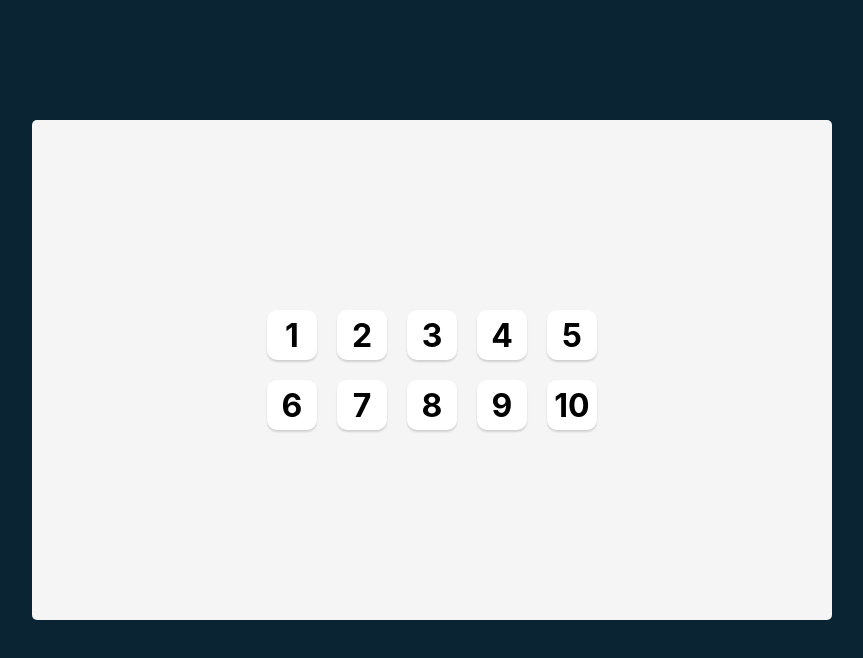
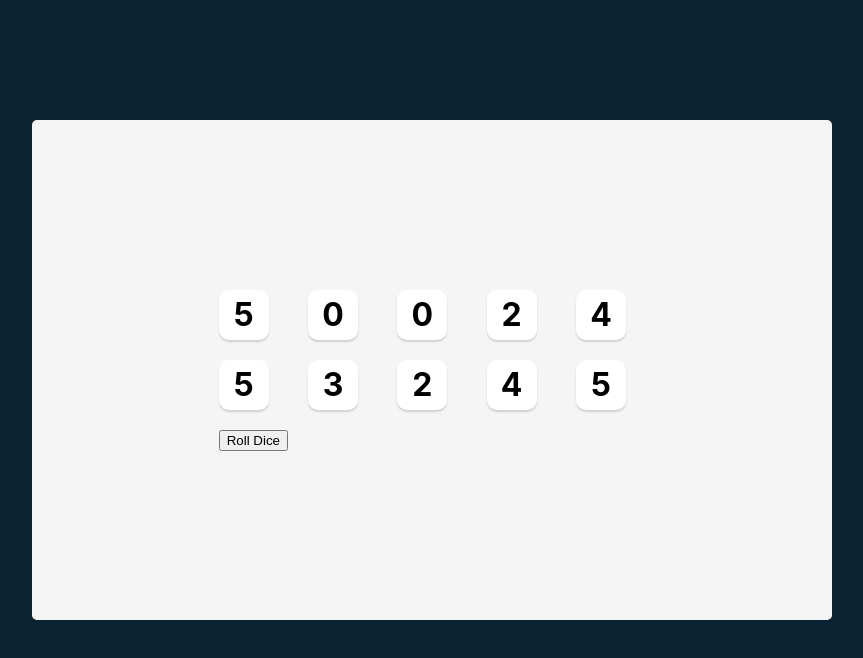
Before and after one commit to BachAmadou/tenzies, a React (Create React App) app: page / in a window 1280 px wide. Shown: the top 658 px of the page, without its empty margins (208-1071 px from the left). Built offline with nearby package versions, Linux system fonts and the light colour scheme.

Commit message:
created allNewDice function to get random dice, created the rollDice function to get new numbers once the roll dice button is clicked

```diff
--- a/src/App.js
+++ b/src/App.js
@@ -1,7 +1,10 @@
 import './App.css';
+import React from 'react';
 import Die from './components/Die';
 
  export default function App() {
+
+  const [dice, setDice] = React.useState(allNewDice())
 
   function allNewDice() {
     const arrDice = [];
@@ -11,21 +14,17 @@ import Die from './components/Die';
     return arrDice;
   }
 
-  console.log(allNewDice());
+  const diceElements = dice.map(die => <Die value={die} />)
+
+  function rollDice() {
+    setDice(allNewDice)
+  }
 
   return (
     <div className="main">
       <div className="dice-container">
-        <Die value="1" />
-        <Die value="2" />
-        <Die value="3" />
-        <Die value="4" />
-        <Die value="5" />
-        <Die value="6" />
-        <Die value="7" />
-        <Die value="8" />
-        <Die value="9" />
-        <Die value="10" />
+        {diceElements}
+        <button onClick={rollDice}>Roll Dice</button>
       </div>
     </div>
   );
```
